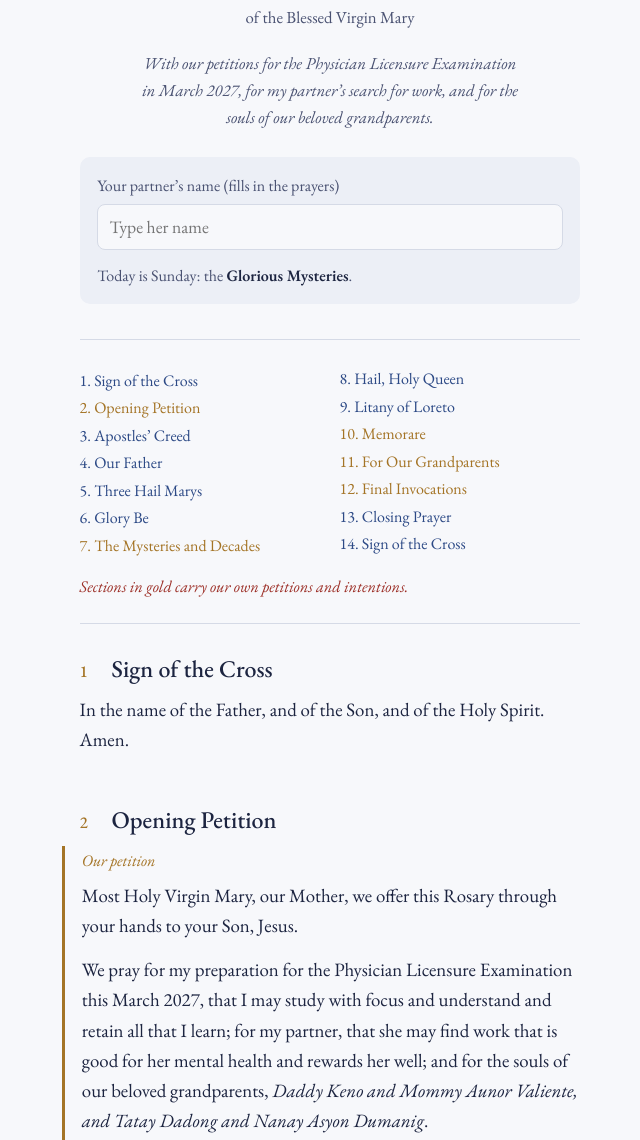
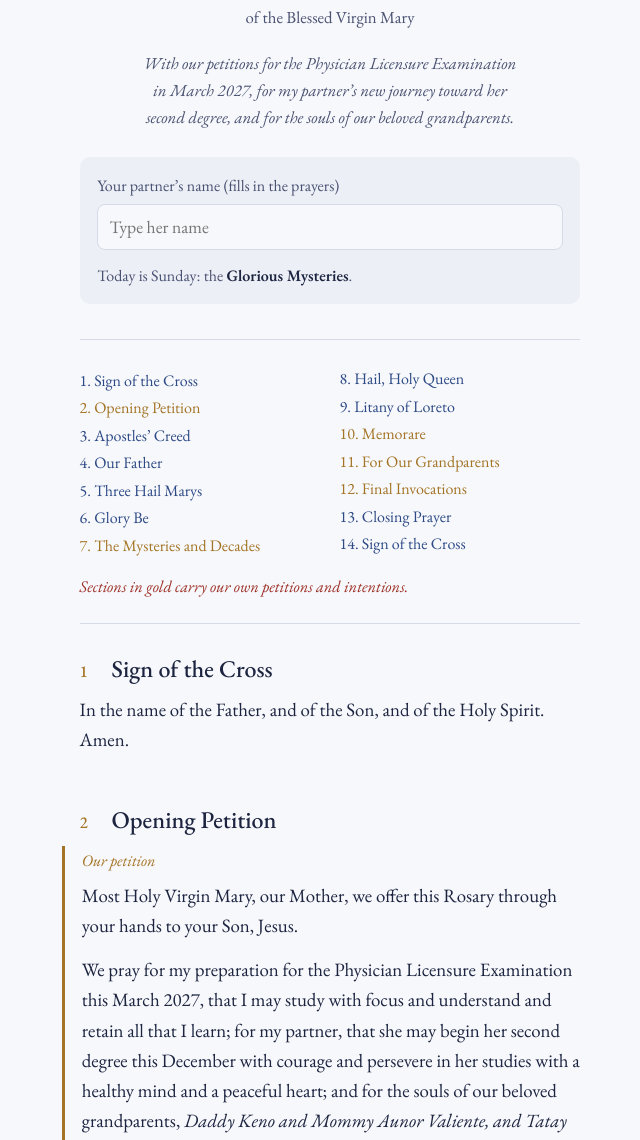
Before and after one commit to abcdearlmnop/PLE, a plain HTML site: page index.html in a window 1280 px wide. Shown: the part 160-1300 px from the top of the page, without its empty margins (310-950 px from the left). Drawn offline with nearby package versions, Linux system fonts and the light colour scheme.

Commit message:
Add files via upload

```diff
--- a/index.html
+++ b/index.html
@@ -188,7 +188,7 @@ details[open] summary{margin-bottom:.6rem}
   <div class="cross" aria-hidden="true">✠</div>
   <h1>The Holy Rosary</h1>
   <p>of the Blessed Virgin Mary</p>
-  <p class="for">With our petitions for the Physician Licensure Examination in March 2027, for <span class="pposs">my partner’s</span> search for work, and for the souls of our beloved grandparents.</p>
+  <p class="for">With our petitions for the Physician Licensure Examination in March 2027, for <span class="pposs">my partner’s</span> new journey toward her second degree, and for the souls of our beloved grandparents.</p>
 
   <div class="setup app-only">
     <label for="pname">Your partner’s name (fills in the prayers)</label>
@@ -227,7 +227,7 @@ details[open] summary{margin-bottom:.6rem}
   <div class="ours">
     <p class="mark">Our petition</p>
     <p>Most Holy Virgin Mary, our Mother, we offer this Rosary through your hands to your Son, Jesus.</p>
-    <p>We pray for my preparation for the Physician Licensure Examination this March 2027, that I may study with focus and understand and retain all that I learn; for <span class="pfull">my partner</span>, that she may find work that is good for her mental health and rewards her well; and for the souls of our beloved grandparents, <span class="names">Daddy Keno and Mommy Aunor Valiente, and Tatay Dadong and Nanay Asyon Dumanig</span>.</p>
+    <p>We pray for my preparation for the Physician Licensure Examination this March 2027, that I may study with focus and understand and retain all that I learn; for <span class="pfull">my partner</span>, that she may begin her second degree this December with courage and persevere in her studies with a healthy mind and a peaceful heart; and for the souls of our beloved grandparents, <span class="names">Daddy Keno and Mommy Aunor Valiente, and Tatay Dadong and Nanay Asyon Dumanig</span>.</p>
     <p>St. Luke, St. Thomas Aquinas, and St. Joseph the Worker, pray for us. Amen.</p>
   </div>
 </section>
@@ -304,7 +304,7 @@ details[open] summary{margin-bottom:.6rem}
   <h2><span class="n">11</span>For Our Grandparents</h2>
   <div class="ours">
     <p class="mark">Our intention for the faithful departed</p>
-    <p>Lord, we remember with love <span class="names">Daddy Keno and Mommy Aunor Valiente, and Tatay Dadong and Nanay Asyon Dumanig</span>. We believe they still walk with us, and we ask that from Your presence they may watch over us in this season of studying and searching.</p>
+    <p>Lord, we remember with love <span class="names">Daddy Keno and Mommy Aunor Valiente, and Tatay Dadong and Nanay Asyon Dumanig</span>. We believe they still walk with us, and we ask that from Your presence they may watch over us in this season of studying.</p>
     <p class="vr"><b>V.</b> Eternal rest grant unto them, O Lord,</p>
     <p class="vr"><b>R.</b> and let perpetual light shine upon them.</p>
     <p class="vr"><b>V.</b> May they rest in peace.</p>
@@ -342,11 +342,11 @@ details[open] summary{margin-bottom:.6rem}
 (function(){
   // Decades
   var intentions = [
-    "For the gift of focus and discipline in my daily review, that I may use my study time faithfully and wisely.",
+    "For the gift of focus and discipline in my review for the Physician Licensure Examination, that I may use my study time faithfully and wisely from now until March.",
     "For understanding and retention, that the Holy Spirit may open my mind to grasp what I read and keep it in memory when I need it most.",
-    "For <span class=\"pposs\">my partner’s</span> job search, that doors may open to work that values her, protects her peace of mind, and provides well for her needs.",
-    "For both of us in our waiting, that we may be patient, support each other, and guard our health and mental well-being through this season.",
-    "For trust and surrender, that on exam day I may be calm and clear-minded, that she may receive good news in God’s time, and that we accept His will with grateful hearts."
+    "For <span class=\"pname\">my partner</span> as she begins her second degree this December, that she may start with courage and joy, settle in well, and find good teachers and classmates on this new road.",
+    "For <span class=\"pposs\">my partner’s</span> studies, that she may be given wisdom, perseverance, and balance, and that her mind and heart stay healthy and at peace as she learns.",
+    "For both of us as students in this season, that we may encourage and support each other, guard our health, and trust in God, that I may be calm and clear-minded on exam day, that her studies bear good fruit, and that we accept His will with grateful hearts."
   ];
   var ord = ["First","Second","Third","Fourth","Fifth"];
   var prayers = document.querySelectorAll('#s7 > .prayer');
```
